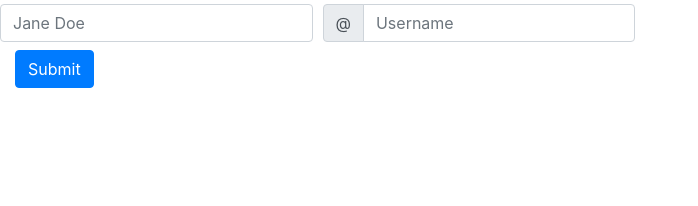
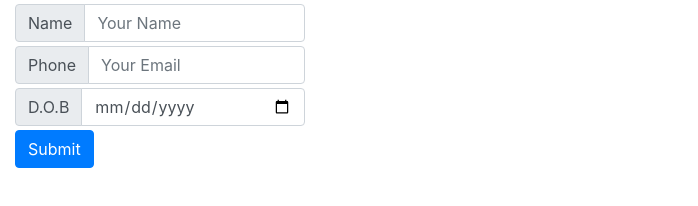
Before and after one commit to anyanime/membership-form, a plain HTML site: page index.html in a window 1280 px wide. Shown: the whole page, without its empty margins (0-698 px from the left). Drawn offline with nearby package versions, Linux system fonts and the light colour scheme.

Commit message:
edit form

```diff
--- a/index.html
+++ b/index.html
@@ -14,20 +14,23 @@
 <body>
 
     <form>
-        <div class="form-row align-items-center">
-            <div class="col-sm-3 my-1">
-                <label class="sr-only" for="inlineFormInputName">Name</label>
-                <input type="text" class="form-control" id="inlineFormInputName" placeholder="Jane Doe">
+        <div class="input-group col-md-3 my-1" >
+            <div class="input-group-prepend">
+                <div class="input-group-text">Name</div>
             </div>
-            <div class="col-sm-3 my-1">
-                <label class="sr-only" for="inlineFormInputGroupUsername">Username</label>
-                <div class="input-group">
-                    <div class="input-group-prepend">
-                        <div class="input-group-text">@</div>
-                    </div>
-                    <input type="text" class="form-control" id="inlineFormInputGroupUsername" placeholder="Username">
-                </div>
+            <input type="text" class="form-control" id="inlineFormInputGroupUsername" placeholder="Your Name">
+        </div>
+        <div class="input-group col-md-3     my-1">
+            <div class="input-group-prepend">
+                <div class="input-group-text">Phone</div>
             </div>
+            <input type="text" class="form-control" id="inlineFormInputGroupUsername" placeholder="Your Email">
+        </div>
+        <div class="input-group col-md-3     my-1">
+            <div class="input-group-prepend">
+                <div class="input-group-text">D.O.B</div>
+            </div>
+            <input type="date" class="form-control" id="inlineFormInputGroupUsername" placeholder="D.O.B">
         </div>
           <div class="col-auto my-1">
                 <button type="submit" class="btn btn-primary">Submit</button>
```
